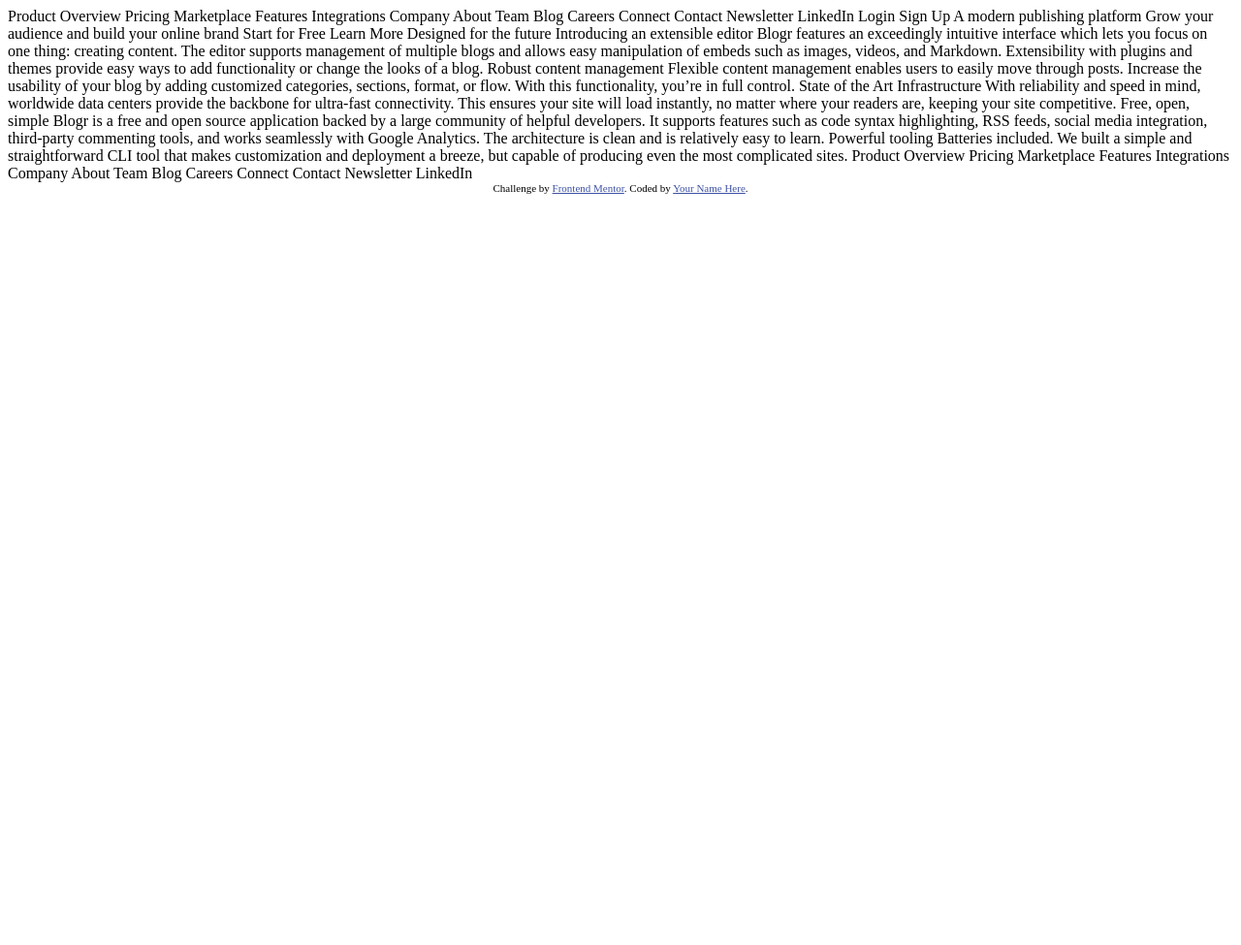
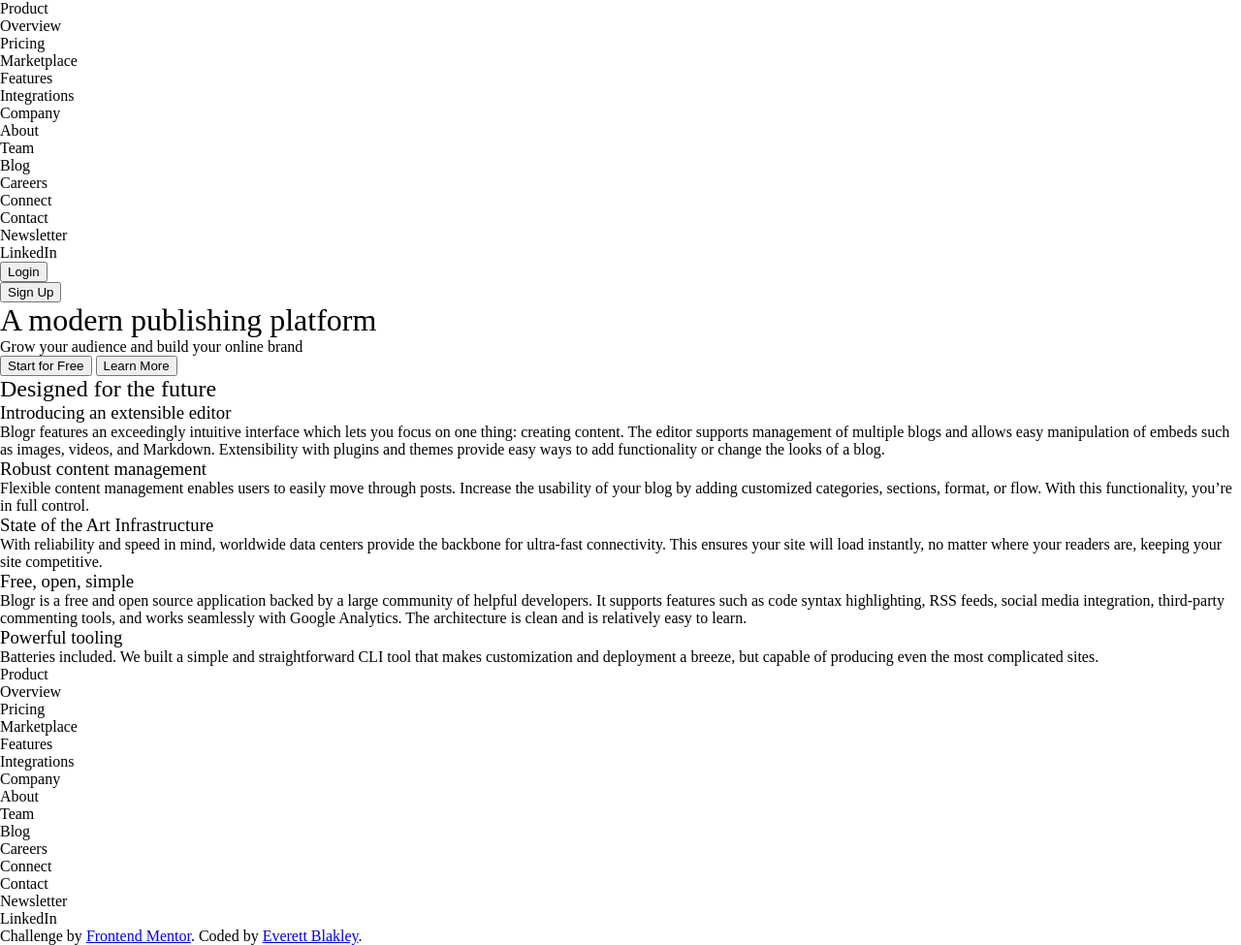
Before and after one commit to everettblakley/blogr-landing-page, a plain HTML site: page index.html in a window 1280 px wide. Shown: the whole page at 97% size. Before the commit the page ends 800 px from the top, so only its background shows below. Drawn offline with Linux system fonts and the light colour scheme.

Commit message:
Adding HTML elements and basic CSS reset

```diff
--- a/index.html
+++ b/index.html
@@ -1,99 +1,140 @@
 <!DOCTYPE html>
 <html lang="en">
   <head>
-  <meta charset="UTF-8">
-  <meta name="viewport" content="width=device-width, initial-scale=1.0"> <!-- displays site properly based on user's device -->
+    <meta charset="UTF-8" />
+    <meta name="viewport" content="width=device-width, initial-scale=1.0" />
+    <!-- displays site properly based on user's device -->
 
-  <link rel="icon" type="image/png" sizes="32x32" href="./images/favicon-32x32.png">
+    <link
+      rel="icon"
+      type="image/png"
+      sizes="32x32"
+      href="./images/favicon-32x32.png"
+    />
 
     <title>Frontend Mentor | [Blogr]</title>
 
-  <!-- Feel free to remove these styles or customise in your own stylesheet 👍 -->
-  <style>
-    .attribution { font-size: 11px; text-align: center; }
-    .attribution a { color: hsl(228, 45%, 44%); }
-  </style>
+    <link rel="stylesheet" href="style.css" />
   </head>
   <body>
-  Product
+    <nav>
+      <ul>
+        <li>Product</li>
+        <ul>
+          <li>Overview</li>
+          <li>Pricing</li>
+          <li>Marketplace</li>
+          <li>Features</li>
+          <li>Integrations</li>
+        </ul>
+        <li>Company</li>
+        <ul>
+          <li>About</li>
+          <li>Team</li>
+          <li>Blog</li>
+          <li>Careers</li>
+        </ul>
+        <li>Connect</li>
+        <ul>
+          <li>Contact</li>
+          <li>Newsletter</li>
+          <li>LinkedIn</li>
+        </ul>
 
-  Overview
-  Pricing
-  Marketplace
-  Features
-  Integrations
+        <li><button class="btn">Login</button></li>
+        <li><button class="btn">Sign Up</button></li>
+      </ul>
+    </nav>
 
-  Company
+    <header>
+      <h1>A modern publishing platform</h1>
+      <p>Grow your audience and build your online brand</p>
+    </header>
 
-  About
-  Team
-  Blog
-  Careers
+    <div>
+      <button class="btn">Start for Free</button>
+      <button class="btn">Learn More</button>
+    </div>
 
-  Connect
+    <section>
+      <h2>Designed for the future</h2>
+      <h3>Introducing an extensible editor</h3>
+      <p>
+        Blogr features an exceedingly intuitive interface which lets you focus
+        on one thing: creating content. The editor supports management of
+        multiple blogs and allows easy manipulation of embeds such as images,
+        videos, and Markdown. Extensibility with plugins and themes provide easy
+        ways to add functionality or change the looks of a blog.
+      </p>
+      <h3>Robust content management</h3>
+      <p>
+        Flexible content management enables users to easily move through posts.
+        Increase the usability of your blog by adding customized categories,
+        sections, format, or flow. With this functionality, you’re in full
+        control.
+      </p>
+    </section>
 
-  Contact
-  Newsletter
-  LinkedIn
+    <section>
+      <h3>State of the Art Infrastructure</h3>
+      <p>
+        With reliability and speed in mind, worldwide data centers provide the
+        backbone for ultra-fast connectivity. This ensures your site will load
+        instantly, no matter where your readers are, keeping your site
+        competitive.
+      </p>
+    </section>
 
-  Login
-  Sign Up
-
-  A modern publishing platform
-  Grow your audience and build your online brand
-
-  Start for Free
-  Learn More
-
-  Designed for the future
-
-  Introducing an extensible editor
-  Blogr features an exceedingly intuitive interface which lets you focus on one thing: creating content.
-  The editor supports management of multiple blogs and allows easy manipulation of embeds such as images,
-  videos, and Markdown. Extensibility with plugins and themes provide easy ways to add functionality or
-  change the looks of a blog.
-
-  Robust content management
-  Flexible content management enables users to easily move through posts. Increase the usability of your blog
-  by adding customized categories, sections, format, or flow. With this functionality, you’re in full control.
-
-  State of the Art Infrastructure
-  With reliability and speed in mind, worldwide data centers provide the backbone for ultra-fast connectivity.
-  This ensures your site will load instantly, no matter where your readers are, keeping your site competitive.
-
-  Free, open, simple
-  Blogr is a free and open source application backed by a large community of helpful developers. It supports
-  features such as code syntax highlighting, RSS feeds, social media integration, third-party commenting tools,
-  and works seamlessly with Google Analytics. The architecture is clean and is relatively easy to learn.
-
-  Powerful tooling
-  Batteries included. We built a simple and straightforward CLI tool that makes customization and deployment a breeze, but
-  capable of producing even the most complicated sites.
-
-  Product
-
-  Overview
-  Pricing
-  Marketplace
-  Features
-  Integrations
-
-  Company
-
-  About
-  Team
-  Blog
-  Careers
-
-  Connect
-
-  Contact
-  Newsletter
-  LinkedIn
+    <section>
+      <h3>Free, open, simple</h3>
+      <p>
+        Blogr is a free and open source application backed by a large community
+        of helpful developers. It supports features such as code syntax
+        highlighting, RSS feeds, social media integration, third-party
+        commenting tools, and works seamlessly with Google Analytics. The
+        architecture is clean and is relatively easy to learn.
+      </p>
+      <h3>Powerful tooling</h3>
+      <p>
+        Batteries included. We built a simple and straightforward CLI tool that
+        makes customization and deployment a breeze, but capable of producing
+        even the most complicated sites.
+      </p>
+    </section>
+    <footer>
+      <ul>
+        <li>Product</li>
+        <ul>
+          <li>Overview</li>
+          <li>Pricing</li>
+          <li>Marketplace</li>
+          <li>Features</li>
+          <li>Integrations</li>
+        </ul>
+        <li>Company</li>
+        <ul>
+          <li>About</li>
+          <li>Team</li>
+          <li>Blog</li>
+          <li>Careers</li>
+        </ul>
+        <li>Connect</li>
+        <ul>
+          <li>Contact</li>
+          <li>Newsletter</li>
+          <li>LinkedIn</li>
+        </ul>
+      </ul>
 
       <div class="attribution">
-    Challenge by <a href="https://www.frontendmentor.io?ref=challenge" target="_blank">Frontend Mentor</a>.
-    Coded by <a href="#">Your Name Here</a>.
+        Challenge by
+        <a href="https://www.frontendmentor.io?ref=challenge" target="_blank"
+          >Frontend Mentor</a
+        >. Coded by
+        <a href="https://everettblakley.ca" target="_blank" rel="noreferrer"
+          >Everett Blakley</a
+        >.
       </div>
+    </footer>
   </body>
 </html>
--- /dev/null
+++ b/style.css
@@ -0,0 +1,35 @@
+html {
+  box-sizing: border-box;
+  font-size: 16px;
+}
+
+*,
+*:before,
+*:after {
+  box-sizing: inherit;
+}
+
+body,
+h1,
+h2,
+h3,
+h4,
+h5,
+h6,
+p,
+ol,
+ul {
+  margin: 0;
+  padding: 0;
+  font-weight: normal;
+}
+
+ol,
+ul {
+  list-style: none;
+}
+
+img {
+  max-width: 100%;
+  height: auto;
+}
```
Also changed, not shown: 3 other files. Lines whose indentation alone changed are shown as unchanged.
